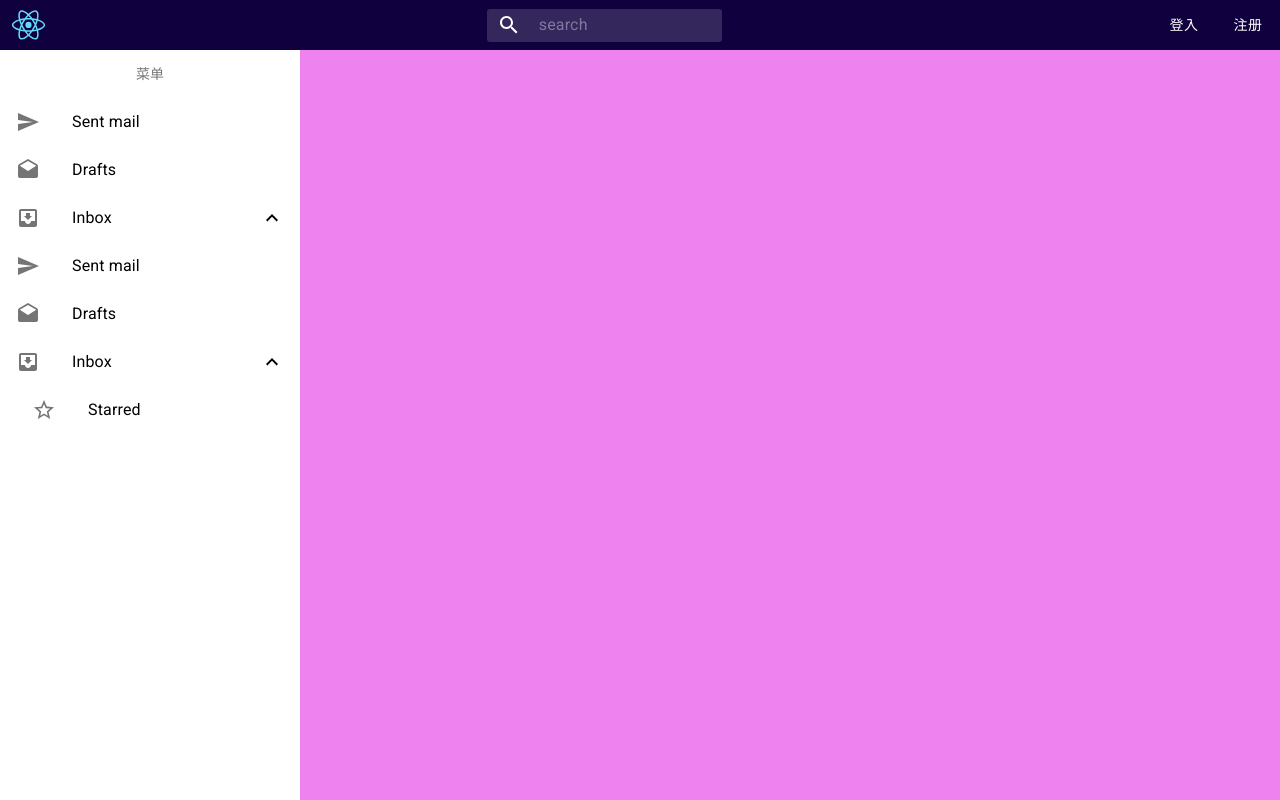
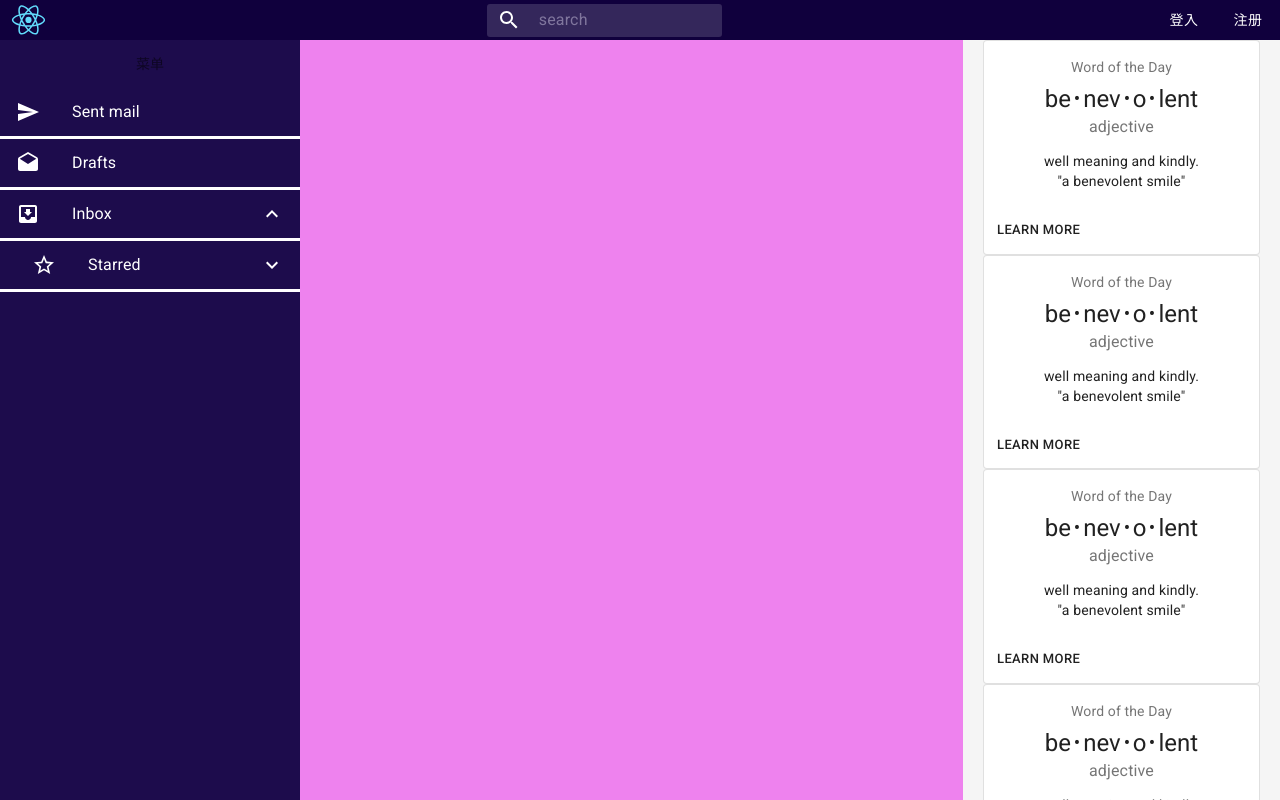
Before and after one commit to baian1/sell-things, a React (Create React App) app: page / in a window 1280 px wide. Shown: the top 800 px of the page. Built offline with nearby package versions, Linux system fonts and the light colour scheme.

Commit message:
添加右侧信息卡片

```diff
--- a/src/Pages/Home.tsx
+++ b/src/Pages/Home.tsx
@@ -1,4 +1,5 @@
 import React from "react";
+import { CardList } from "../component/CardList";
 import { Header } from "../component/Header";
 import { Menu } from "../component/Menu";
 const Home: React.FC<{}> = () => {
@@ -22,6 +23,19 @@ const Home: React.FC<{}> = () => {
         }}
       >
         <Menu />
+        <div
+          style={{
+            flex: 1,
+          }}
+        ></div>
+        <div
+          style={{
+            padding: "0 20px",
+            backgroundColor: "whitesmoke",
+          }}
+        >
+          <CardList />
+        </div>
       </div>
     </div>
   );
--- /dev/null
+++ b/src/component/CardList.tsx
@@ -0,0 +1,69 @@
+import React from "react";
+import { makeStyles } from "@material-ui/core/styles";
+import Card from "@material-ui/core/Card";
+import CardActions from "@material-ui/core/CardActions";
+import CardContent from "@material-ui/core/CardContent";
+import Button from "@material-ui/core/Button";
+import Typography from "@material-ui/core/Typography";
+
+const useStyles = makeStyles({
+  root: {
+    minWidth: 275,
+  },
+  bullet: {
+    display: "inline-block",
+    margin: "0 2px",
+    transform: "scale(0.8)",
+  },
+  title: {
+    fontSize: 14,
+  },
+  pos: {
+    marginBottom: 12,
+  },
+});
+
+function OutlinedCard() {
+  const classes = useStyles();
+  const bull = <span className={classes.bullet}>•</span>;
+
+  return (
+    <Card className={classes.root} variant="outlined">
+      <CardContent>
+        <Typography
+          className={classes.title}
+          color="textSecondary"
+          gutterBottom
+        >
+          Word of the Day
+        </Typography>
+        <Typography variant="h5" component="h2">
+          be{bull}nev{bull}o{bull}lent
+        </Typography>
+        <Typography className={classes.pos} color="textSecondary">
+          adjective
+        </Typography>
+        <Typography variant="body2" component="p">
+          well meaning and kindly.
+          <br />
+          {'"a benevolent smile"'}
+        </Typography>
+      </CardContent>
+      <CardActions>
+        <Button size="small">Learn More</Button>
+      </CardActions>
+    </Card>
+  );
+}
+
+const CardList: React.FC<{}> = () => {
+  return (
+    <>
+      {new Array(10).fill(0).map((_, index) => {
+        return <OutlinedCard />;
+      })}
+    </>
+  );
+};
+
+export { CardList };
--- a/src/component/Menu.tsx
+++ b/src/component/Menu.tsx
@@ -13,13 +13,23 @@ import ExpandLess from "@material-ui/icons/ExpandLess";
 import ExpandMore from "@material-ui/icons/ExpandMore";
 import StarBorder from "@material-ui/icons/StarBorder";
 import { useState } from "react";
+import { useCallback } from "react";
 
 const useStyles = makeStyles((theme) => ({
   root: {
     width: "300px",
     flex: 1,
     maxWidth: 360,
-    backgroundColor: theme.palette.background.paper,
+    backgroundColor: "#1d0c4c",
+  },
+  item: {
+    borderBottom: "3px solid white",
+  },
+  icon: {
+    color: "white",
+  },
+  text: {
+    color: "white",
   },
   nested: {
     paddingLeft: theme.spacing(4),
@@ -56,24 +66,122 @@ const menuinitData: MenuData[] = [
     title: "Inbox",
     icon: <InboxIcon />,
     open: OpenStatus.OPEN,
+    children: [
+      {
+        title: "Starred",
+        icon: <StarBorder />,
+        open: OpenStatus.CLOSE,
+        children: [
+          {
+            title: "Starred11",
+            icon: <StarBorder />,
+            open: OpenStatus.EMPTY,
+          },
+        ],
+      },
+    ],
   },
 ];
+
 const Menu: React.FC<{}> = () => {
   const classes = useStyles();
   const [menuData, setmenuData] = useState(menuinitData);
-  const [open, setOpen] = React.useState(true);
 
-  //     <ListItem button onClick={handleClick}>
-  //     <ListItemIcon>
-  //       <InboxIcon />
-  //     </ListItemIcon>
-  //     <ListItemText primary="Inbox" />
-  //     {open ? <ExpandLess /> : <ExpandMore />}
-  //   </ListItem>
+  /**
+   * 控制菜单的展开与关闭
+   */
+  const changeOpen = useCallback((nodeTrace: number[]) => {
+    setmenuData((oldMenuData) => {
+      const newMenuData = [...oldMenuData];
+      const firstIndex = nodeTrace[0];
+      nodeTrace.shift();
+      let current: MenuData = newMenuData[firstIndex];
+      for (let index of nodeTrace) {
+        if (!current.children) {
+          break;
+        }
+        current = current.children[index];
+      }
+      if (current.open === OpenStatus.OPEN) {
+        current.open = OpenStatus.CLOSE;
+      } else if (current.open === OpenStatus.CLOSE) {
+        current.open = OpenStatus.OPEN;
+      }
+      return newMenuData;
+    });
+  }, []);
 
-  const handleClick = () => {
-    setOpen(!open);
-  };
+  const renderList: (
+    menuData: MenuData[],
+    parentList?: number[]
+  ) => JSX.Element[] = useCallback(
+    (menuData: MenuData[], parentList: number[] = []) => {
+      return menuData.map((item, index) => {
+        let rightIcon = <></>;
+        switch (item.open) {
+          case OpenStatus.OPEN: {
+            rightIcon = <ExpandLess className={classes.icon} />;
+            break;
+          }
+          case OpenStatus.CLOSE: {
+            rightIcon = <ExpandMore className={classes.icon} />;
+            break;
+          }
+          default:
+        }
+        let children: JSX.Element[] | null = null;
+        if (item.children) {
+          children = renderList(item.children, [...parentList, index]);
+        }
+
+        let className = "";
+        switch (parentList.length) {
+          case 0: {
+            className = "";
+            break;
+          }
+          case 1: {
+            className = classes.nested;
+            break;
+          }
+          case 2: {
+            //可以根据长度来控制缩进等样式
+            className = classes.nested;
+            break;
+          }
+          default:
+        }
+        return (
+          <>
+            <ListItem
+              button
+              className={`${className} ${classes.item}`}
+              onClick={() => {
+                const nodeTrace = [...parentList, index];
+                changeOpen(nodeTrace);
+              }}
+            >
+              <ListItemIcon className={classes.icon}>{item.icon}</ListItemIcon>
+              <ListItemText primary={item.title} className={classes.text} />
+              {rightIcon}
+            </ListItem>
+            {children && item.open === OpenStatus.OPEN ? (
+              <Collapse
+                in={item.open === OpenStatus.OPEN}
+                timeout="auto"
+                unmountOnExit
+              >
+                <List component="div" disablePadding>
+                  {children}
+                </List>
+              </Collapse>
+            ) : null}
+          </>
+        );
+      });
+    },
+    [changeOpen, classes.nested]
+  );
 
   return (
     <div
@@ -92,56 +200,7 @@ const Menu: React.FC<{}> = () => {
         }
         className={classes.root}
       >
-        {menuData.map((item) => {
-          let rightIcon = <></>;
-          switch (item.open) {
-            case OpenStatus.OPEN: {
-              rightIcon = <ExpandLess />;
-              break;
-            }
-            case OpenStatus.CLOSE: {
-              rightIcon = <ExpandMore />;
-              break;
-            }
-            default:
-          }
-          return (
-            <ListItem button>
-              <ListItemIcon>{item.icon}</ListItemIcon>
-              <ListItemText primary={item.title} />
-              {rightIcon}
-            </ListItem>
-          );
-        })}
-        <ListItem button>
-          <ListItemIcon>
-            <SendIcon />
-          </ListItemIcon>
-          <ListItemText primary="Sent mail" />
-        </ListItem>
-        <ListItem button>
-          <ListItemIcon>
-            <DraftsIcon />
-          </ListItemIcon>
-          <ListItemText primary="Drafts" />
-        </ListItem>
-        <ListItem button onClick={handleClick}>
-          <ListItemIcon>
-            <InboxIcon />
-          </ListItemIcon>
-          <ListItemText primary="Inbox" />
-          {open ? <ExpandLess /> : <ExpandMore />}
-        </ListItem>
-        <Collapse in={open} timeout="auto" unmountOnExit>
-          <List component="div" disablePadding>
-            <ListItem button className={classes.nested}>
-              <ListItemIcon>
-                <StarBorder />
-              </ListItemIcon>
-              <ListItemText primary="Starred" />
-            </ListItem>
-          </List>
-        </Collapse>
+        {renderList(menuData)}
       </List>
     </div>
   );
```
